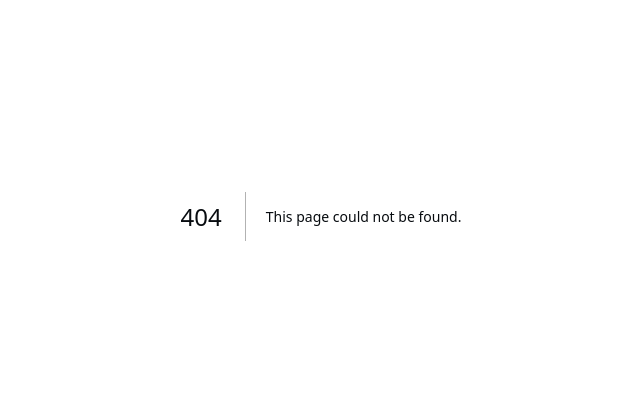
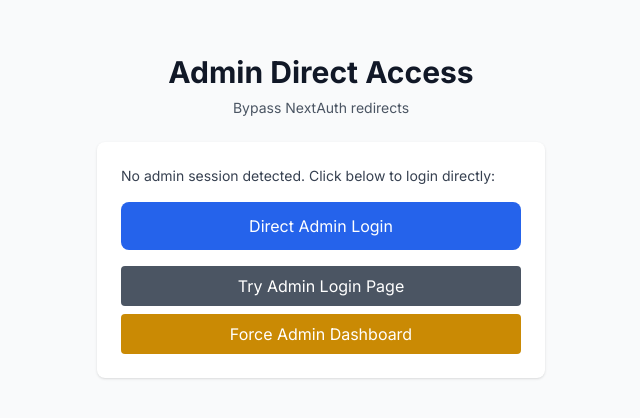
Before and after one commit to chri6tina/jacksonville_home_pros, a Next.js app: page /admin-direct in a window 1280 px wide. Before the commit this address had no page. Shown: the part 184-602 px from the top of the page, without its empty margins (319-959 px from the left). Built offline with nearby package versions, Linux system fonts and the light colour scheme; no server answers.

Commit message:
Fix admin route middleware and add direct admin access bypass - Simplified middleware to only handle admin routes - Added admin-direct page to bypass NextAuth redirects - Improved admin session handling and direct login

```diff
--- /dev/null
+++ b/app/admin-direct/page.tsx
@@ -0,0 +1,130 @@
+'use client'
+
+import { useState, useEffect } from 'react'
+import { useRouter } from 'next/navigation'
+
+export default function AdminDirectPage() {
+  const [isLoading, setIsLoading] = useState(true)
+  const [hasSession, setHasSession] = useState(false)
+  const router = useRouter()
+
+  useEffect(() => {
+    // Check if we have an admin session
+    const checkSession = async () => {
+      try {
+        const response = await fetch('/api/admin/dashboard')
+        if (response.ok) {
+          setHasSession(true)
+          // Redirect to admin dashboard
+          window.location.href = '/admin'
+        } else {
+          setHasSession(false)
+        }
+      } catch (error) {
+        setHasSession(false)
+      } finally {
+        setIsLoading(false)
+      }
+    }
+
+    checkSession()
+  }, [])
+
+  const handleDirectLogin = async () => {
+    setIsLoading(true)
+    try {
+      const response = await fetch('/api/admin/auth/login', {
+        method: 'POST',
+        headers: {
+          'Content-Type': 'application/json',
+        },
+        body: JSON.stringify({
+          email: 'admin@jacksonvillehomepros.com',
+          password: 'admin123'
+        }),
+      })
+
+      if (response.ok) {
+        const data = await response.json()
+        if (data.success) {
+          // Direct redirect to admin
+          window.location.href = '/admin'
+        }
+      }
+    } catch (error) {
+      console.error('Direct login error:', error)
+    } finally {
+      setIsLoading(false)
+    }
+  }
+
+  if (isLoading) {
+    return (
+      <div className="min-h-screen bg-gray-50 flex items-center justify-center">
+        <div className="text-center">
+          <div className="animate-spin rounded-full h-8 w-8 border-b-2 border-blue-600 mx-auto"></div>
+          <p className="mt-2 text-gray-600">Checking admin access...</p>
+        </div>
+      </div>
+    )
+  }
+
+  return (
+    <div className="min-h-screen bg-gray-50 flex items-center justify-center px-4">
+      <div className="max-w-md w-full space-y-6">
+        <div className="text-center">
+          <h1 className="text-3xl font-bold text-gray-900 mb-2">
+            Admin Direct Access
+          </h1>
+          <p className="text-sm text-gray-600">
+            Bypass NextAuth redirects
+          </p>
+        </div>
+
+        <div className="bg-white rounded-lg shadow p-6 space-y-4">
+          {!hasSession ? (
+            <>
+              <p className="text-sm text-gray-700">
+                No admin session detected. Click below to login directly:
+              </p>
+              <button
+                onClick={handleDirectLogin}
+                disabled={isLoading}
+                className="w-full bg-blue-600 text-white py-3 px-4 rounded-lg hover:bg-blue-700 disabled:opacity-50"
+              >
+                {isLoading ? 'Logging in...' : 'Direct Admin Login'}
+              </button>
+            </>
+          ) : (
+            <>
+              <p className="text-sm text-green-700">
+                Admin session found! Redirecting to dashboard...
+              </p>
+              <button
+                onClick={() => window.location.href = '/admin'}
+                className="w-full bg-green-600 text-white py-3 px-4 rounded-lg hover:bg-green-700"
+              >
+                Go to Admin Dashboard
+              </button>
+            </>
+          )}
+
+          <div className="space-y-2">
+            <a
+              href="/admin/login"
+              className="block w-full text-center bg-gray-600 text-white py-2 px-4 rounded hover:bg-gray-700"
+            >
+              Try Admin Login Page
+            </a>
+            <a
+              href="/admin"
+              className="block w-full text-center bg-yellow-600 text-white py-2 px-4 rounded hover:bg-yellow-700"
+            >
+              Force Admin Dashboard
+            </a>
+          </div>
+        </div>
+      </div>
+    </div>
+  )
+}
```
Also changed, not shown: middleware.ts (+18 -14 lines).
